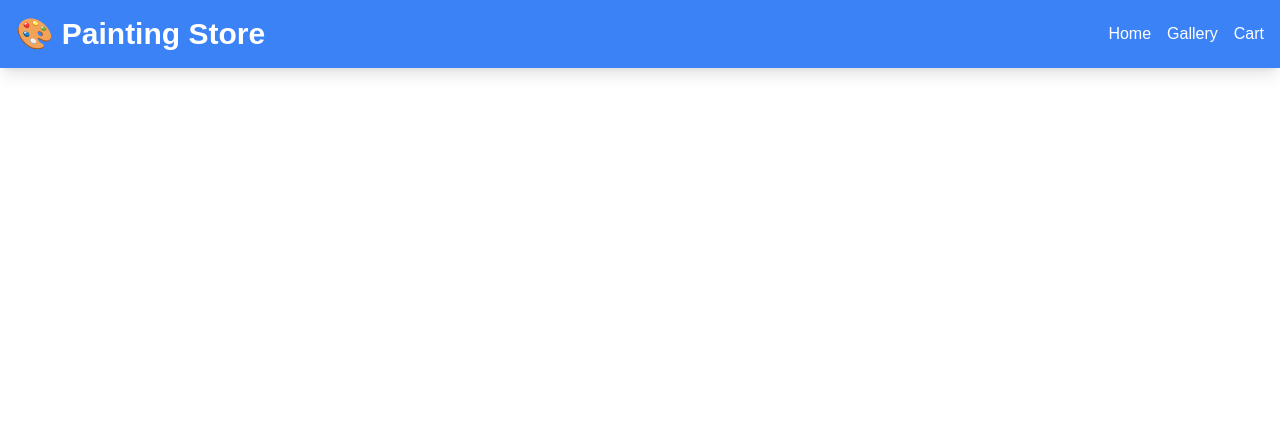
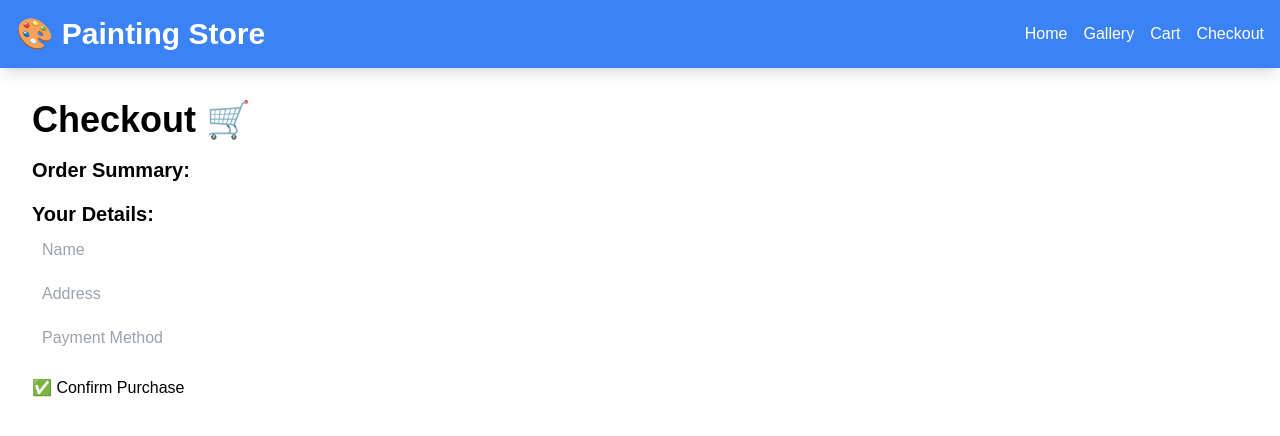
Before and after one commit to voanhkiet/frontend, a React (Vite) app: page /checkout in a window 1280 px wide. Shown: the top 436 px of the page. Built offline with nearby package versions, Linux system fonts and the light colour scheme.

Commit message:
Frontend

```diff
--- a/src/App.jsx
+++ b/src/App.jsx
@@ -4,6 +4,7 @@ import HomePage from "./pages/HomePage";
 import GalleryPage from "./pages/GalleryPage";
 import CartPage from "./pages/CartPage";
 import Navbar from "./components/Navbar";
+import CheckoutPage from "./pages/CheckoutPage";
 
 
 
@@ -30,6 +31,8 @@ const App = () => {
         <Route path="/" element={<HomePage />} />
         <Route path="/gallery" element={<GalleryPage cart={cart} setCart={setCart} />} />
         <Route path="/cart" element={<CartPage cart={cart} />} />
+        <Route path="/checkout" element={<CheckoutPage cart={cart} setCart={setCart} />} />
+
       </Routes>
     </Router>
   );
--- a/src/components/Navbar.jsx
+++ b/src/components/Navbar.jsx
@@ -10,6 +10,7 @@ const Navbar = () => {
           <Link to="/" className="text-white hover:underline">Home</Link>
           <Link to="/gallery" className="text-white hover:underline">Gallery</Link>
           <Link to="/cart" className="text-white hover:underline">Cart</Link>
+          <Link to="/checkout" className="text-white hover:underline">Checkout</Link>
         </div>
       </div>
     </nav>
--- /dev/null
+++ b/src/pages/CheckoutPage.jsx
@@ -0,0 +1,42 @@
+import { useState } from "react";
+
+const CheckoutPage = ({ cart, setCart }) => {
+  const [userInfo, setUserInfo] = useState({ name: "", address: "", payment: "" });
+
+  const handleChange = (e) => {
+    setUserInfo({ ...userInfo, [e.target.name]: e.target.value });
+  };
+
+  const handleCheckout = () => {
+    if (cart.length === 0) {
+      alert("Your cart is empty!");
+      return;
+    }
+    alert(`Order placed for ${userInfo.name}! 🎉`);
+    setCart([]); // ✅ Clear cart after purchase
+    localStorage.removeItem("cart"); // ✅ Remove stored cart data
+  };
+
+  return (
+    <div className="container mx-auto p-8">
+      <h1 className="text-4xl font-bold">Checkout 🛒</h1>
+      <h2 className="text-xl font-bold mt-4">Order Summary:</h2>
+      <ul>
+        {cart.map((item, index) => (
+          <li key={index}>{item.title} - ${item.price}</li>
+        ))}
+      </ul>
+
+      <h2 className="text-xl font-bold mt-4">Your Details:</h2>
+      <input type="text" name="name" placeholder="Name" onChange={handleChange} />
+      <input type="text" name="address" placeholder="Address" onChange={handleChange} />
+      <input type="text" name="payment" placeholder="Payment Method" onChange={handleChange} />
+
+      <button className="checkout-btn mt-4" onClick={handleCheckout}>
+        ✅ Confirm Purchase
+      </button>
+    </div>
+  );
+};
+
+export default CheckoutPage;
```
